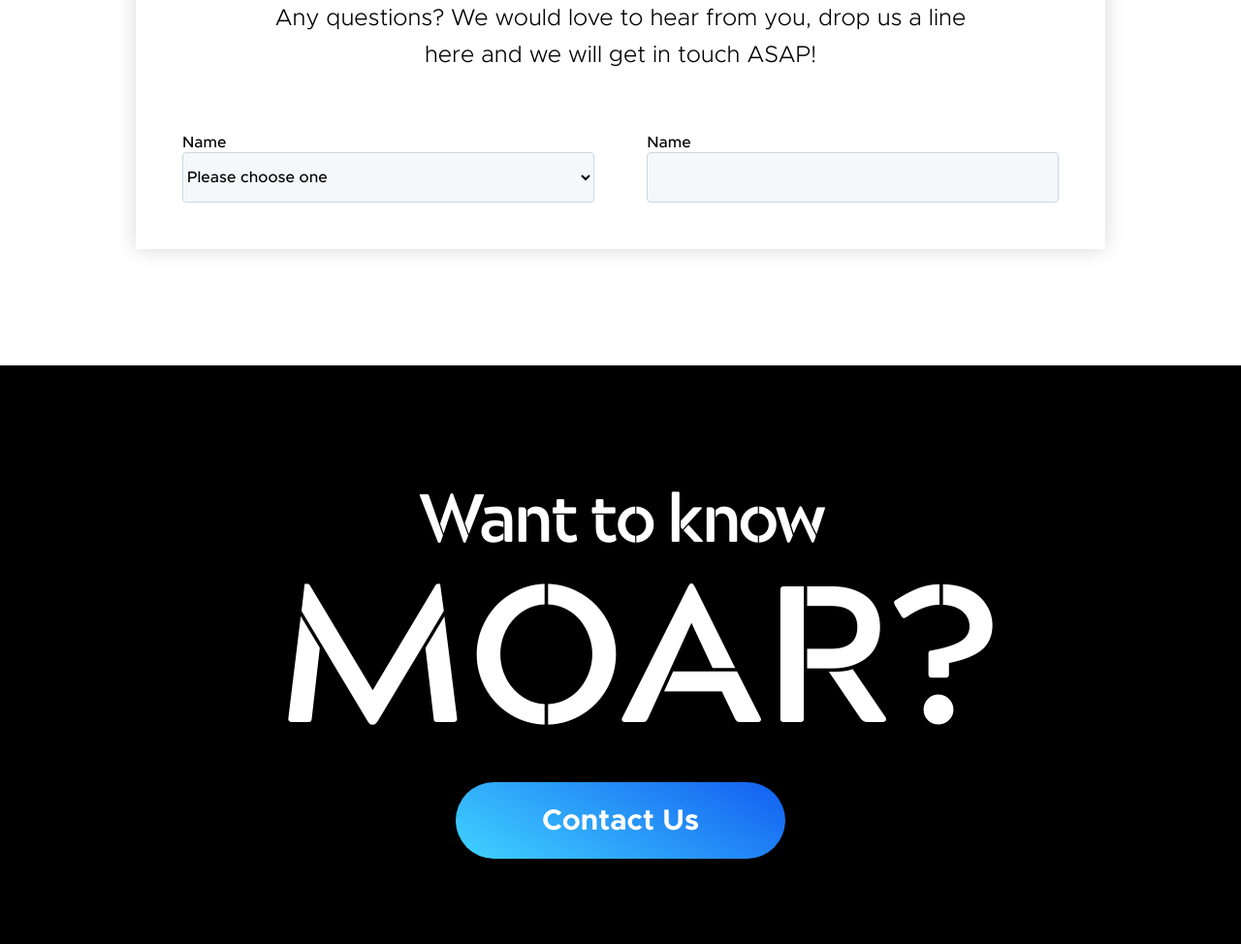
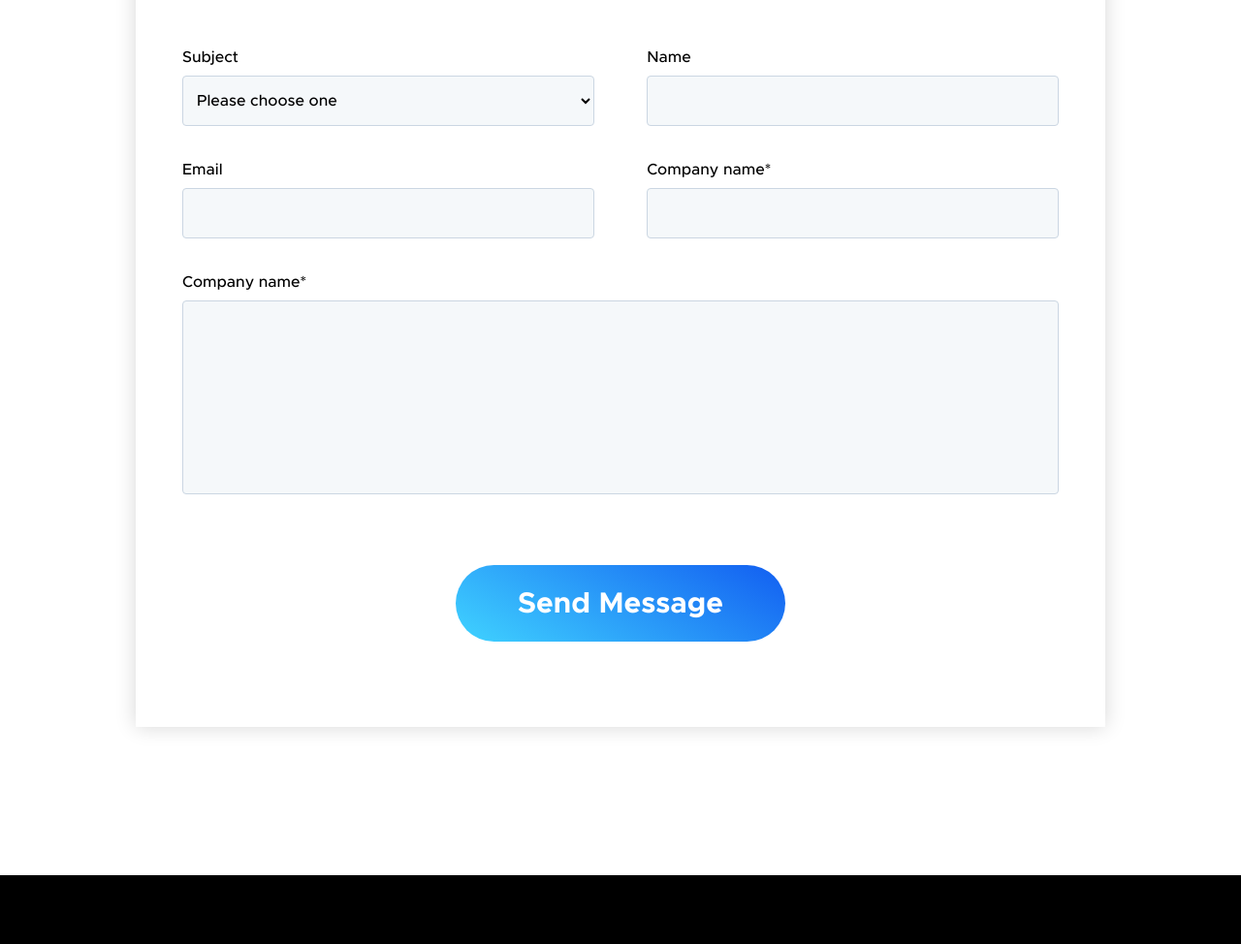
Before and after one commit to demianpt/moaroffers, a website built with Vite: page contact/index.html in a window 1280 px wide. Shown: the part 422-1396 px from the top of the page at 97% size. Built offline with nearby package versions, Linux system fonts and the light colour scheme.

Commit message:
contact desktop finished

```diff
--- a/contact/index.html
+++ b/contact/index.html
@@ -41,9 +41,9 @@
 
           <div class="contact-form__row">
             <div>
-              <label for="name">Name</label>
+              <label for="name">Subject</label>
 
-              <select name="pets" id="pet-select">
+              <select name="select">
                 <option value="" selected disabled>Please choose one</option>
                 <option value="dog">Dog</option>
                 <option value="cat">Cat</option>
@@ -55,10 +55,34 @@
             </div>
             <div>
               <label for="name">Name</label>
-
               <input type="text" name="name" id="name">
             </div>
 
+          </div>
+
+          <div class="contact-form__row">
+            <div>
+              <label for="email">Email</label>
+              <input type="email" name="email" id="email">
+            </div>
+            <div>
+              <label for="company">Company name*</label>
+
+              <input type="text" name="company" id="company">
+            </div>
+
+          </div>
+
+          <div class="contact-form__row full">
+            <div>
+
+              <label for="company">Company name*</label>
+              <textarea name="" id=""></textarea>
+            </div>
+          </div>
+
+          <div class="contact-form__cta">
+            <a href="" class="cta">Send Message</a>
           </div>
         </form>
 
--- a/style.scss
+++ b/style.scss
@@ -795,6 +795,7 @@ p {
 /*********** CONTACT ************/
 .contact {
   text-align: left;
+  padding: 72px 0 153px;
 
   h3,
   p {
@@ -809,7 +810,7 @@ p {
 
   h3 {
     text-transform: uppercase;
-    margin-bottom: 20px;
+    margin-bottom: 40px;
   }
 
   &-form {
@@ -818,23 +819,53 @@ p {
     width: 100%;
     box-shadow: 0 0 20px #00000029;
     padding: 48px;
-    margin: 60px auto 0;
+    margin: 0 auto;
+
+    label {
+      margin-bottom: 9px;
+      display: inline-block;
+    }
 
     &__row {
       display: flex;
       justify-content: space-between;
+      margin-bottom: 34px;
 
       &>div {
         width: 47%;
       }
+
+      &.full {
+        margin-bottom: 0;
+
+        &>div {
+          width: 100%;
+        }
+      }
     }
 
-    input, select {
+    &__cta {
+      text-align: center;
+    }
+
+    input, select, textarea {
       width: 100%;
       min-height: 52px;
       background-color: $formElBg;
       border: 1px solid $formBorder;
       border-radius: 4px;
+      padding: 0 10px;
+      resize: none;
+    }
+
+    textarea {
+      padding: 10px;
+      min-height: 200px;
+      width: 100%;
+    }
+
+    .cta {
+      margin: 68px auto 40px;
     }
   }
 }
```
